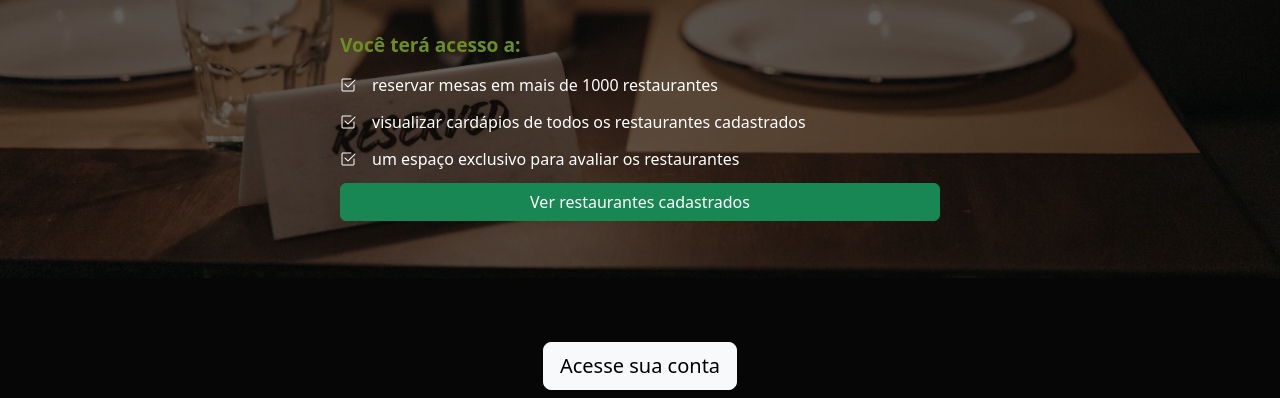
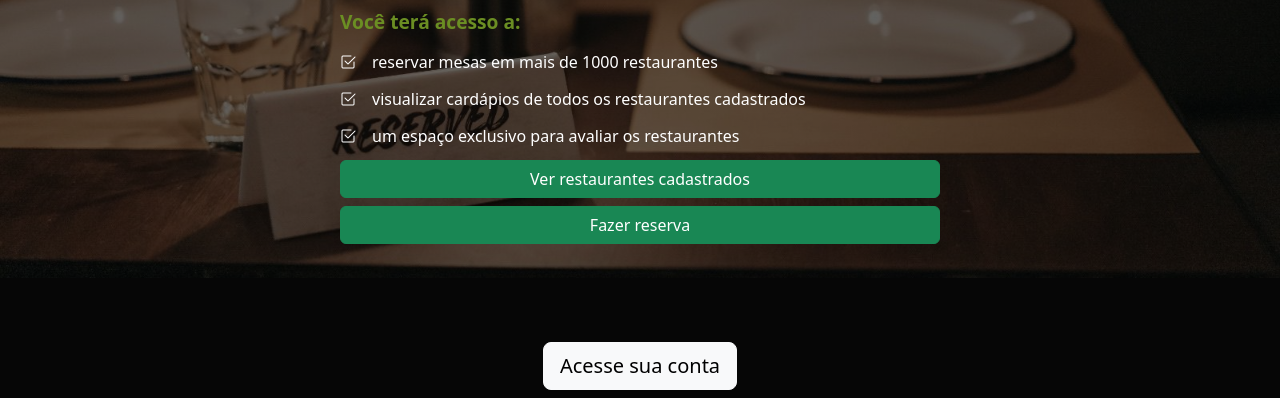
Before and after one commit to agadelhaa/desenvolvimento-em-nuvem, a plain HTML site: page client/index.html in a window 1280 px wide. Shown: the part 402-800 px from the top of the page. Drawn offline with nearby package versions, Linux system fonts and the light colour scheme.

Commit message:
Update index.html

```diff
--- a/client/index.html
+++ b/client/index.html
@@ -50,6 +50,7 @@
           para avaliar os restaurantes
         </p>
         <a href="all-restaurants/all-restaurants.html" class="btn btn-success">Ver restaurantes cadastrados</a>
+        <a href="reservas/reserva.html" class="btn btn-success">Fazer reserva</a>
 
       </div>
     </header>
```
